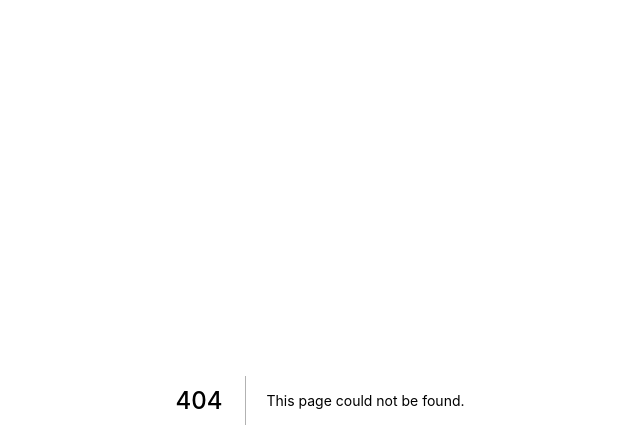
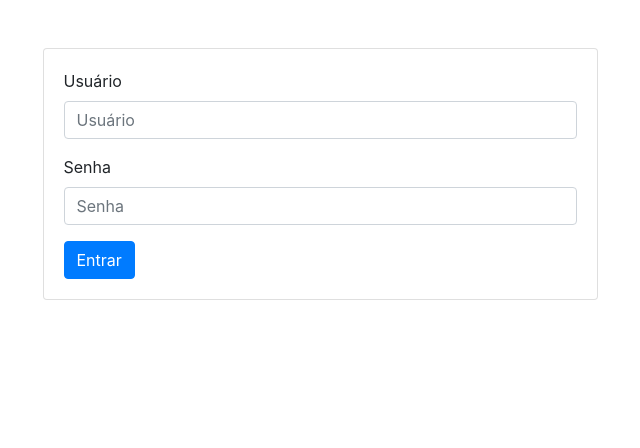
Before and after one commit to LuizNola/FcamaraFrontEnd, a Next.js app: page /login in a window 1280 px wide. Before the commit this address had no page. Shown: the top 448 px of the page, without its empty margins (320-960 px from the left). Built offline with nearby package versions, Linux system fonts and the light colour scheme.

Commit message:
Tela de login Protótipo

```diff
--- /dev/null
+++ b/pages/login.tsx
@@ -0,0 +1,50 @@
+import Head from "next/head";
+
+export default function Login() {
+  return (
+    <div>
+      <Head>
+        <title>Homepage</title>
+        <link rel="icon" href="/favicon.ico" />
+        <link
+          rel="stylesheet"
+          href="https://maxcdn.bootstrapcdn.com/bootstrap/4.0.0/css/bootstrap.min.css"
+          integrity="sha384-Gn5384xqQ1aoWXA+058RXPxPg6fy4IWvTNh0E263XmFcJlSAwiGgFAW/dAiS6JXm"
+          crossOrigin="anonymous"
+        ></link>
+      </Head>
+
+      <main>
+        <div className="container d-flex justify-content-center">
+          <div className="card mt-5 w-50">
+            <div className="card-body">
+              <form>
+                <div className="form-group">
+                  <label htmlFor="nickName">Usuário</label>
+                  <input
+                    type="text"
+                    className="form-control"
+                    id="nickName"
+                    placeholder="Usuário"
+                  />
+                </div>
+                <div className="form-group">
+                  <label htmlFor="password">Senha</label>
+                  <input
+                    type="password"
+                    className="form-control"
+                    id="password"
+                    placeholder="Senha"
+                  />
+                </div>
+                <button type="submit" className="btn btn-primary">
+                  Entrar
+                </button>
+              </form>
+            </div>
+          </div>
+        </div>
+      </main>
+    </div>
+  );
+}
```
Also changed, not shown: pages/index.tsx (deleted, +0 -17 lines).
